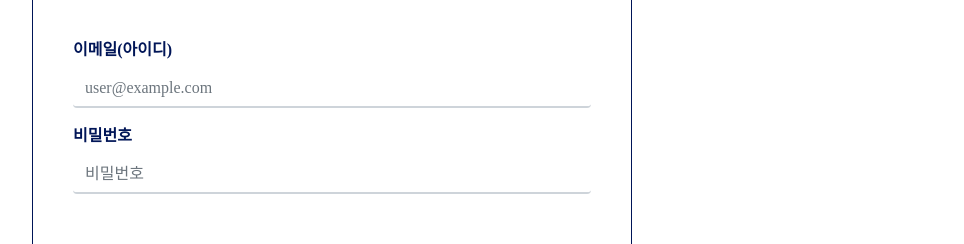
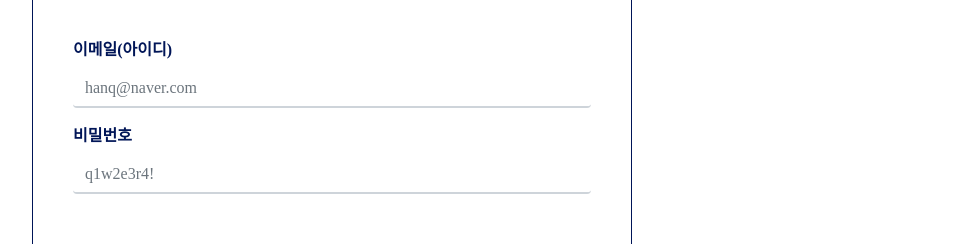
Before and after one commit to jihyun9623/PhotoIt, a Vue app in the folder frontend/: page /login in a window 1280 px wide. Shown: the part 343-587 px from the top of the page, without its empty margins (308-1272 px from the left). Built offline with nearby package versions, Linux system fonts and the light colour scheme; no server answers; a web font is replaced by a local one; what mosha-vue-toastify would draw is missing.

Commit message:
Update Login.vue

```diff
--- a/frontend/src/views/Login.vue
+++ b/frontend/src/views/Login.vue
@@ -18,7 +18,7 @@
             type="email"
             class="form-control"
             id="email"
-            placeholder="user@example.com"
+            placeholder="hanq@naver.com"
             v-model="credentials.id"
             @keyup.enter="userLogin"
           />
@@ -31,7 +31,7 @@
             type="password"
             class="form-control"
             id="password"
-            placeholder="비밀번호"
+            placeholder="q1w2e3r4!"
             v-model="credentials.passwd"
             @keyup.enter="userLogin"
           />
```
